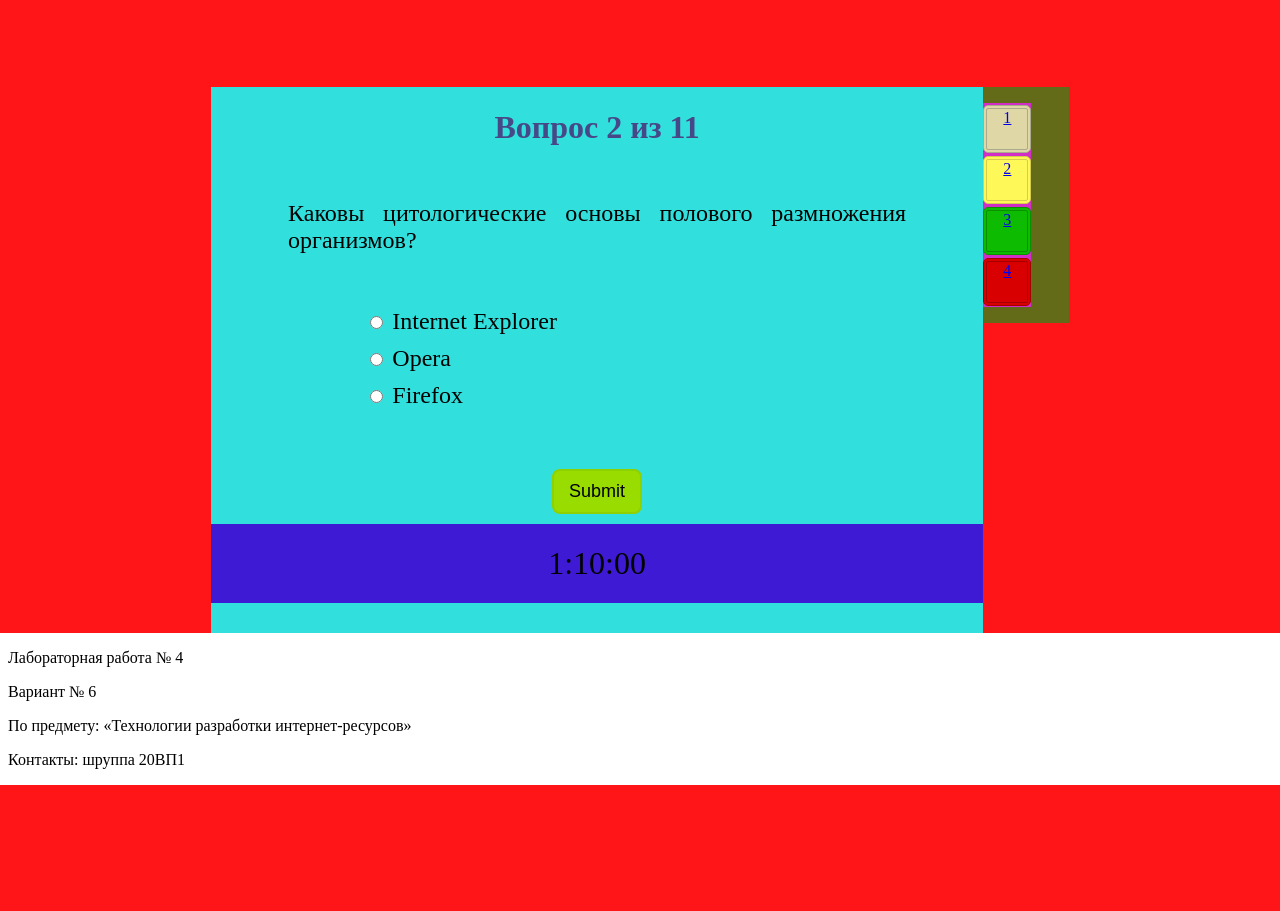
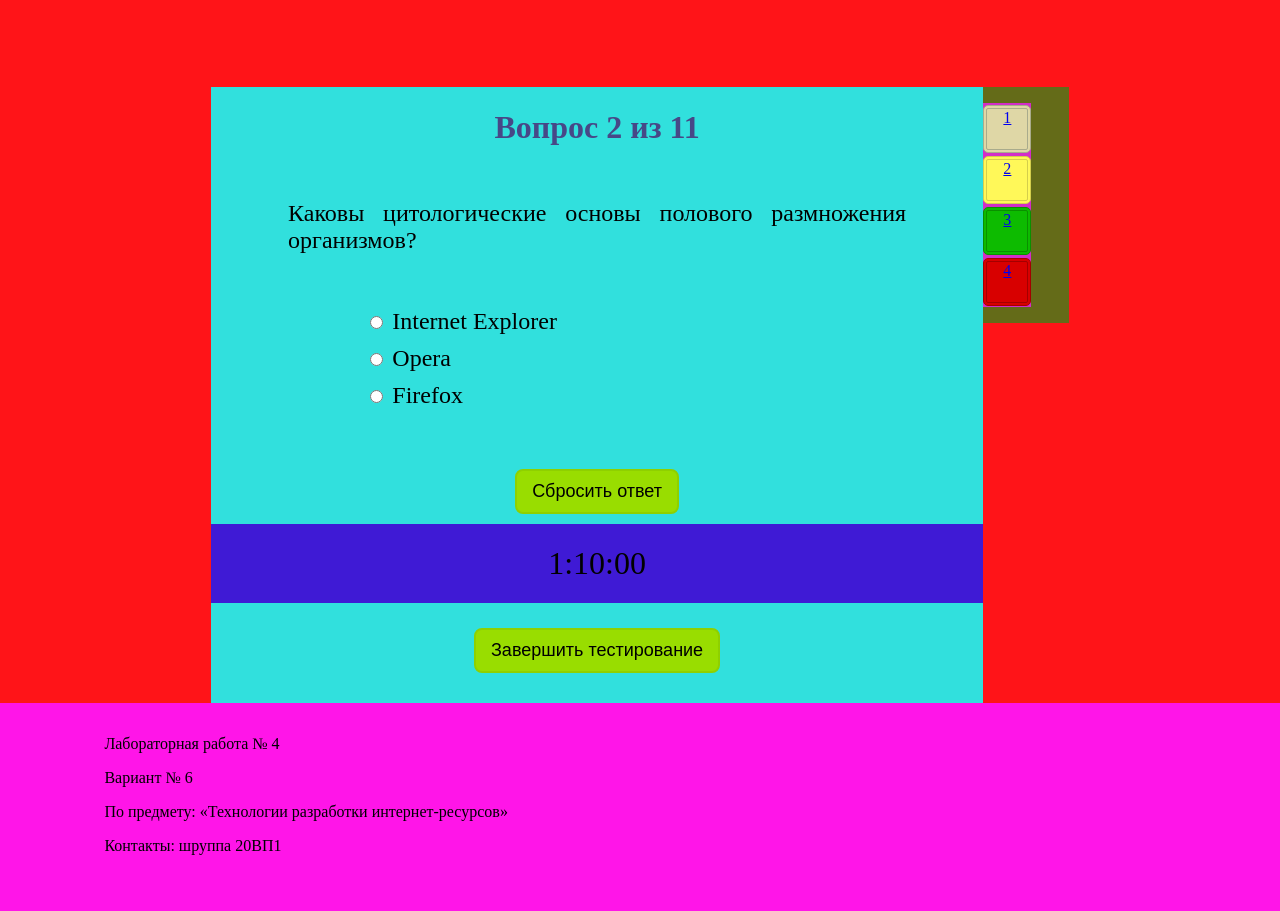
Before and after one commit to DaniinXorchenabo/PGY_2_TRIR, a PHP site: page / in a window 1280 px wide; the page is wider, and only the part inside the window is pictured. Shown: the part 76-987 px from the top of that part. Before the commit the page ends 861 px from the top of that part, so only its background shows below. Run offline with PHP 8.4, Linux system fonts and the light colour scheme.

Commit message:
add footer stiles

```diff
--- a/laba_4_1/public_html/css/footer_stile.css
+++ b/laba_4_1/public_html/css/footer_stile.css
@@ -0,0 +1,11 @@
+footer{
+	background-color: #FF15E8;
+	margin-left: -30px;
+	margin-right: -30px;
+	margin-top: 0px;
+	margin-bottom: -30px;
+	padding-left: 10%;
+	padding-right: 10%;
+	padding-top: 16px;
+	padding-bottom: 40px;
+}
--- a/laba_4_1/public_html/css/main_content_stile.css
+++ b/laba_4_1/public_html/css/main_content_stile.css
@@ -54,12 +54,30 @@
 	font-size: x-large;
 	margin-bottom: 10px;
 }
+
 main .submit_box{
+	margin-left: 0px;
+	text-align: center;
+}
+main .submit_box input{
+	background-color: #99DD00;
+	border: 2px double #8FD000;
+	border-radius: 8px;
+	text-align: center;
+	font-size: large;
+	padding-right: 15px;
+	padding-bottom: 10px;
+	padding-left: 15px;
+	padding-top: 10px;
+	margin-top: 25px;
+}
+
+main .reset_form{
 	margin-left: 0px;
 	margin-top: 50px;
 	text-align: center;
 }
-main .submit_box input{
+main .reset_form input{
 	background-color: #99DD00;
 	border: 2px double #8FD000;
 	border-radius: 8px;
--- a/laba_4_1/public_html/index.html
+++ b/laba_4_1/public_html/index.html
@@ -50,11 +50,14 @@
    					<input type="radio" name="browser" value="firefox"> Firefox
 					</div>
 				</div>
-				<div class="submit_box">
-					<input type="submit">
+				<div class="reset_form">
+					<input type="reset" value="Сбросить ответ">
 				</div>
 				<div class="timer_box">
 					<p><span class="timer">1:10:00</span></p>
+				</div>
+				<div class="submit_box">
+					<input type="submit" value="Завершить тестирование">
 				</div>
             </div>
             <nav class="test_nav">
```
